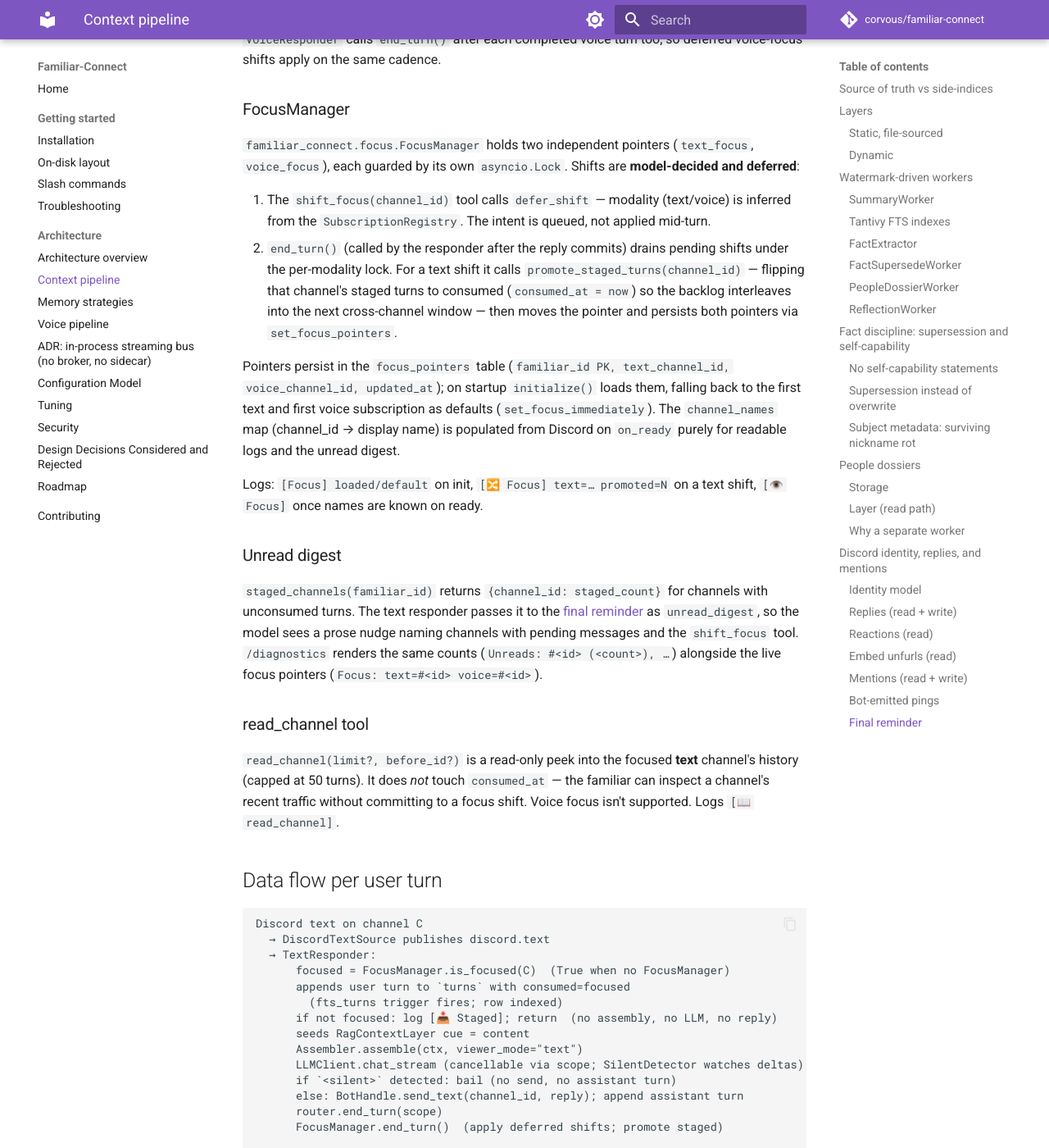
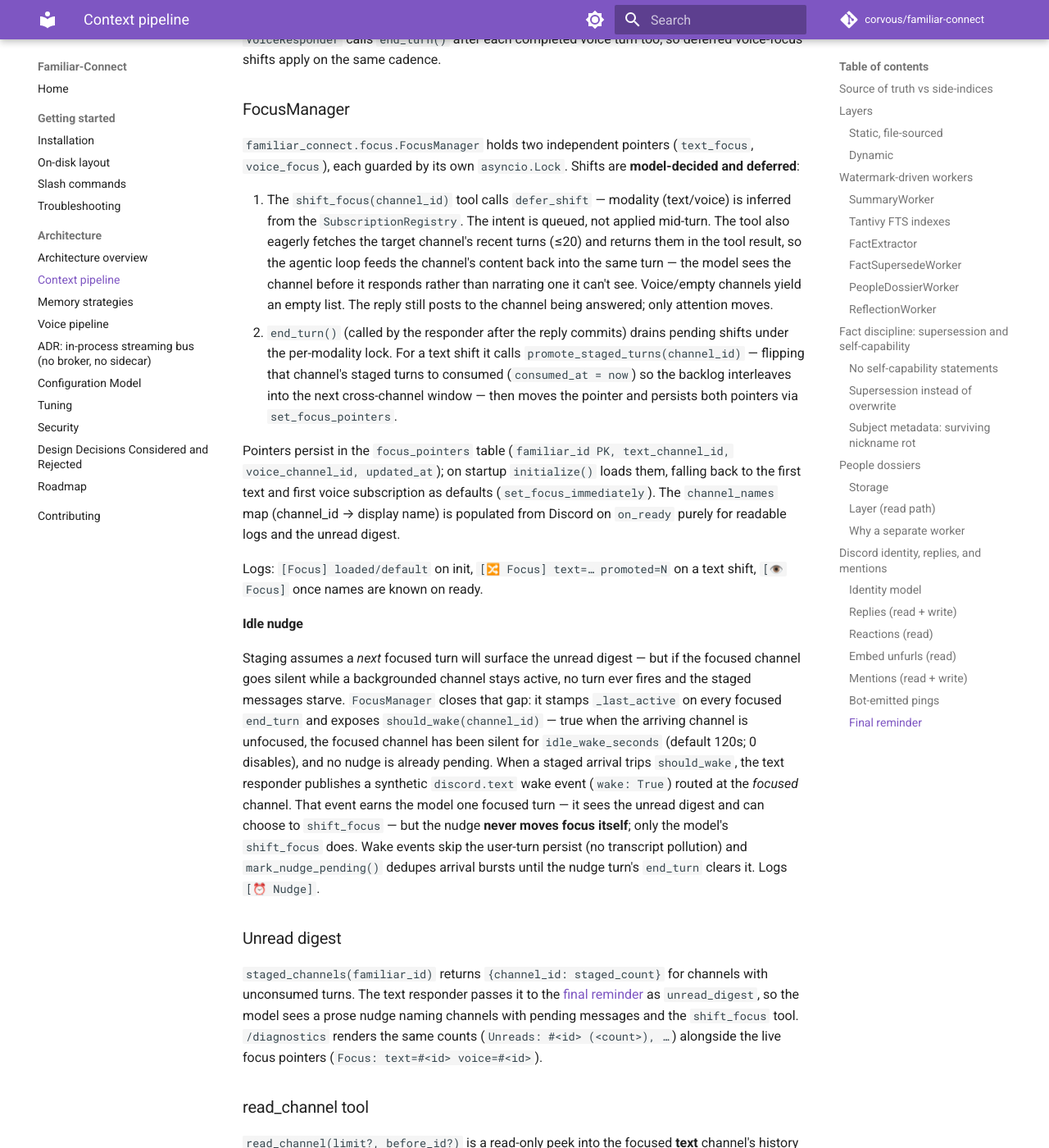
Before and after one commit to CorVous/Familiar-Connect, an MkDocs documentation site: the page built from docs/architecture/context-pipeline.md, in a window 1280 px wide and 1400 px high, scrolled down 18006 px. Shown: the whole window at 82% size. Built offline with MkDocs 1.6.1 and Material for MkDocs 9.7.7, drawn with Linux system fonts in a browser that asks for light colours; comment, search, counter and statistics services are not loaded.

Commit message:
docs: document idle nudge and content-bearing shift_focus
Co-Authored-By: Claude Sonnet 4.6 <noreply@anthropic.com>

```diff
--- a/docs/architecture/context-pipeline.md
+++ b/docs/architecture/context-pipeline.md
@@ -906,7 +906,13 @@ too, so deferred voice-focus shifts apply on the same cadence.
 
 1. The `shift_focus(channel_id)` tool calls `defer_shift` — modality
    (text/voice) is inferred from the `SubscriptionRegistry`. The
-   intent is queued, not applied mid-turn.
+   intent is queued, not applied mid-turn. The tool also eagerly
+   fetches the target channel's recent turns (≤20) and returns them in
+   the tool result, so the agentic loop feeds the channel's content
+   back into the same turn — the model sees the channel before it
+   responds rather than narrating one it can't see. Voice/empty
+   channels yield an empty list. The reply still posts to the channel
+   being answered; only attention moves.
 2. `end_turn()` (called by the responder after the reply commits)
    drains pending shifts under the per-modality lock. For a text
    shift it calls `promote_staged_turns(channel_id)` — flipping that
@@ -923,6 +929,24 @@ Discord on `on_ready` purely for readable logs and the unread digest.
 
 Logs: `[Focus] loaded/default` on init, `[🔀 Focus] text=… promoted=N`
 on a text shift, `[👁️ Focus]` once names are known on ready.
+
+#### Idle nudge
+
+Staging assumes a *next* focused turn will surface the unread digest —
+but if the focused channel goes silent while a backgrounded channel
+stays active, no turn ever fires and the staged messages starve.
+`FocusManager` closes that gap: it stamps `_last_active` on every
+focused `end_turn` and exposes `should_wake(channel_id)` — true when
+the arriving channel is unfocused, the focused channel has been silent
+for `idle_wake_seconds` (default 120s; 0 disables), and no nudge is
+already pending. When a staged arrival trips `should_wake`, the text
+responder publishes a synthetic `discord.text` wake event
+(`wake: True`) routed at the *focused* channel. That event earns the
+model one focused turn — it sees the unread digest and can choose to
+`shift_focus` — but the nudge **never moves focus itself**; only the
+model's `shift_focus` does. Wake events skip the user-turn persist (no
+transcript pollution) and `mark_nudge_pending()` dedupes arrival
+bursts until the nudge turn's `end_turn` clears it. Logs `[⏰ Nudge]`.
 
 ### Unread digest
 
```
Also changed, not shown: docs/architecture/overview.md (+2 -2 lines).
